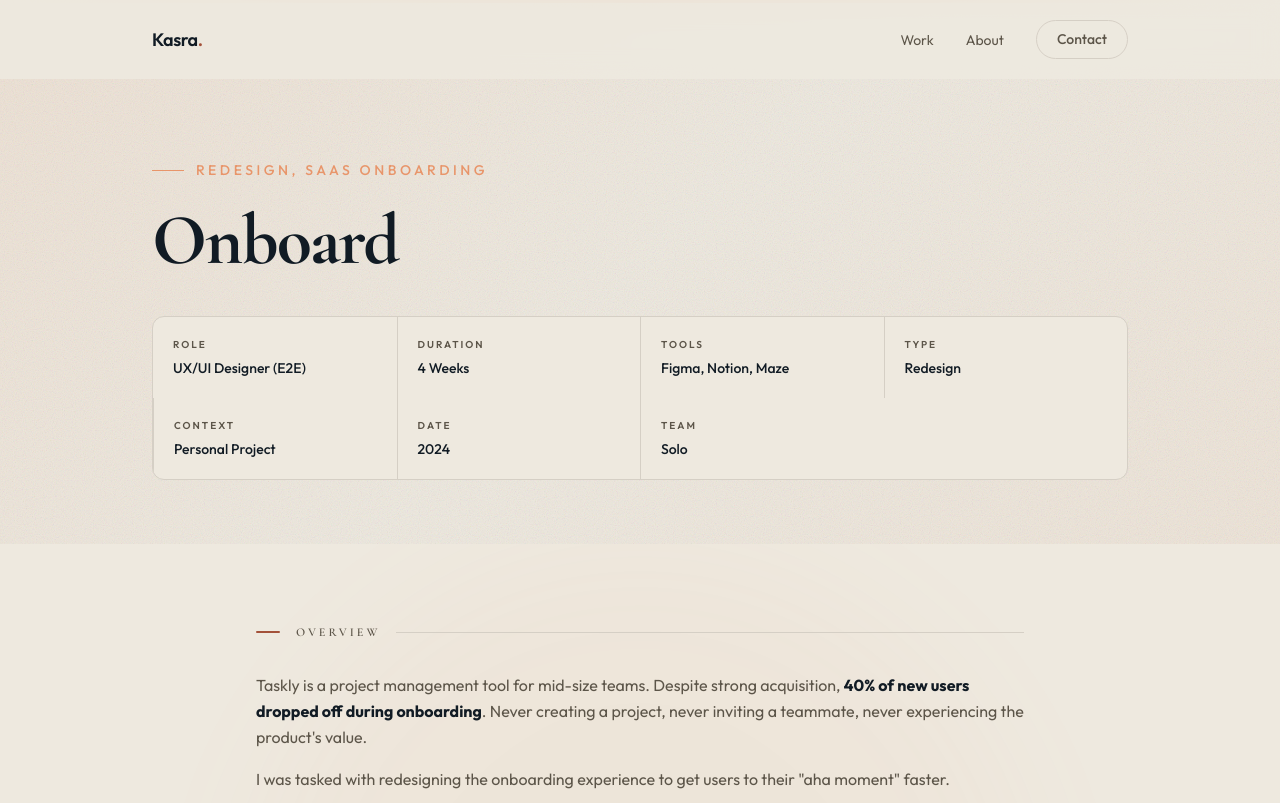
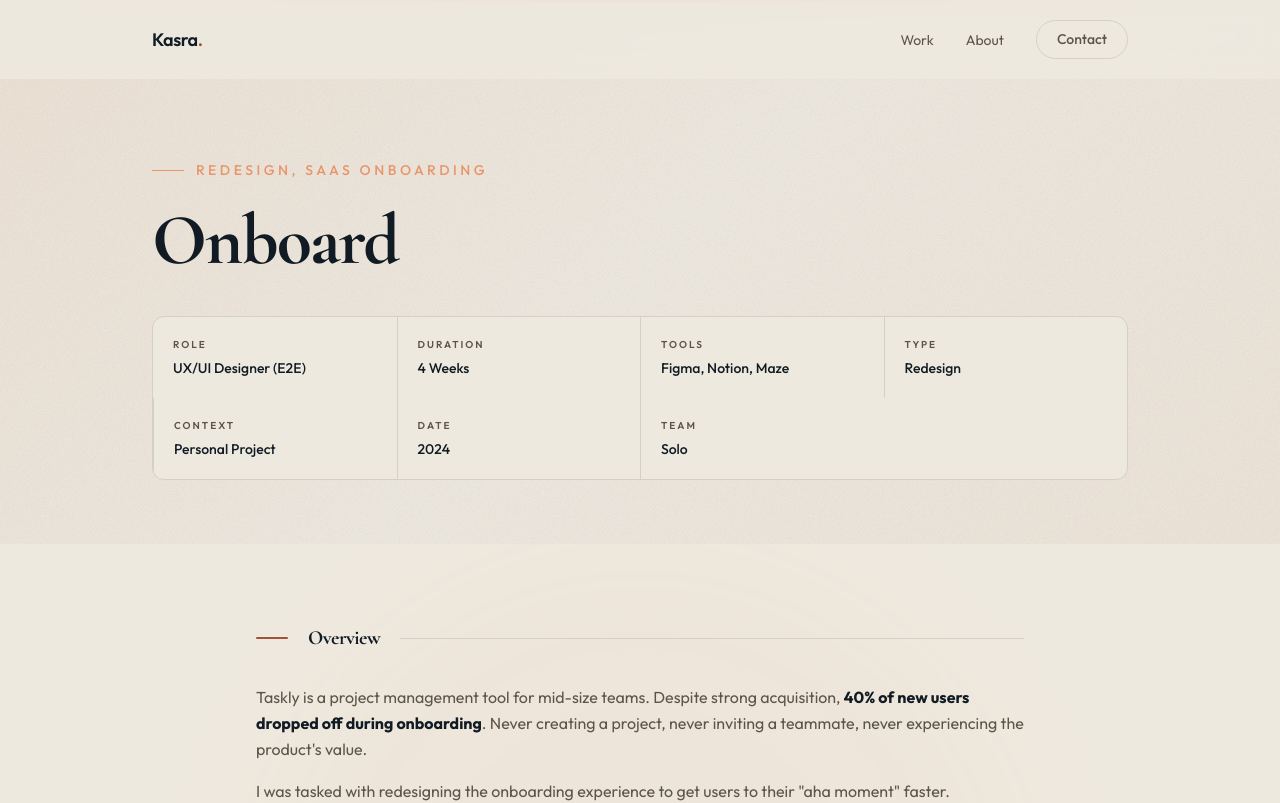
Before and after one commit to kaasramol/kasra-portfolio, a Next.js app: page /case-study/onboard in a window 1280 px wide. Shown: the top 803 px of the page. Built offline with nearby package versions, Linux system fonts and the light colour scheme.

Commit message:
Make case study section titles bigger and bolder

```diff
--- a/src/components/case-study-layout.tsx
+++ b/src/components/case-study-layout.tsx
@@ -236,9 +236,9 @@ export function CaseSection({
       transition={{ duration: 0.7, ease: [0.22, 1, 0.36, 1] }}
     >
       {/* Section title with accent line */}
-      <div className="flex items-center gap-4 mb-8">
-        <div className="h-[2px] w-6 bg-[var(--accent)] rounded-full" />
-        <h2 className="text-xs font-semibold tracking-[0.25em] uppercase text-[var(--text-secondary)] shrink-0">
+      <div className="flex items-center gap-5 mb-8">
+        <div className="h-[2px] w-8 bg-[var(--accent)] rounded-full" />
+        <h2 className="text-lg sm:text-xl font-bold tracking-tight text-[var(--foreground)] shrink-0" style={{ fontFamily: "var(--font-serif), Georgia, serif" }}>
           {title}
         </h2>
         <div className="h-px flex-1 bg-[var(--border)]" />
```
